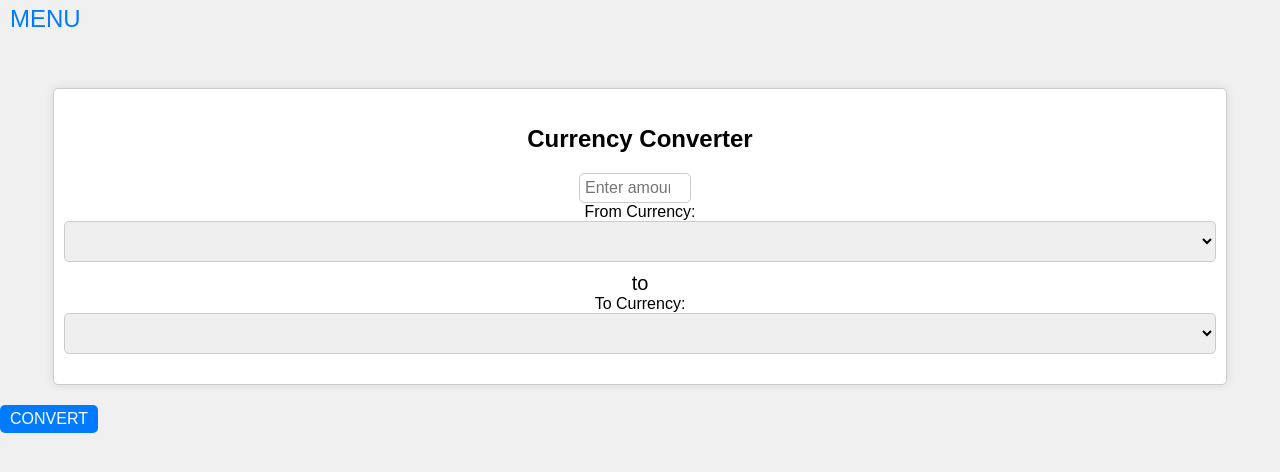
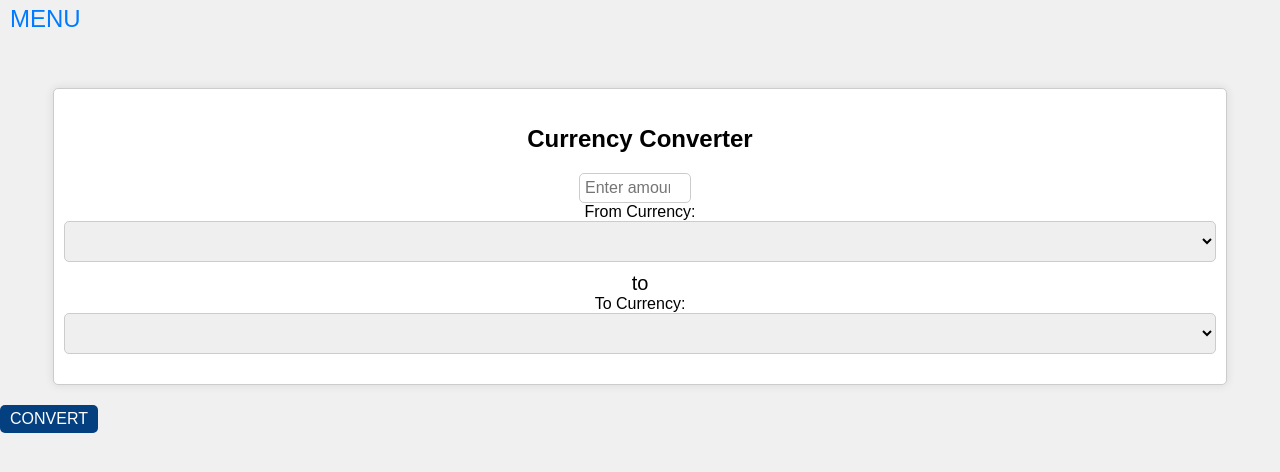
Before and after one commit to MEHD-IPRO/convert, a website: page index.html in a window 1280 px wide. Drawn offline with Linux system fonts and the light colour scheme; no server answers.

Commit message:
new color

```diff
--- a/styles.css
+++ b/styles.css
@@ -71,9 +71,15 @@ button {
     text-transform: uppercase;
 }
 
+/* Improved contrast styles for the convert button */
+button#convertButton {
+    background-color: #044080; /* Darker background color for better contrast */
+    color: #fff; /* White text color for better visibility */
+}
+
 /* Hover styles for the convert button */
 button:hover {
-    background-color: #02264d; /* Darker hover background color for contrast */
+    background-color: #02264d; /* Darker hover background color for better contrast */
 }
 
 /* Styles for screens up to 768px width (typical mobile devices) */
```
